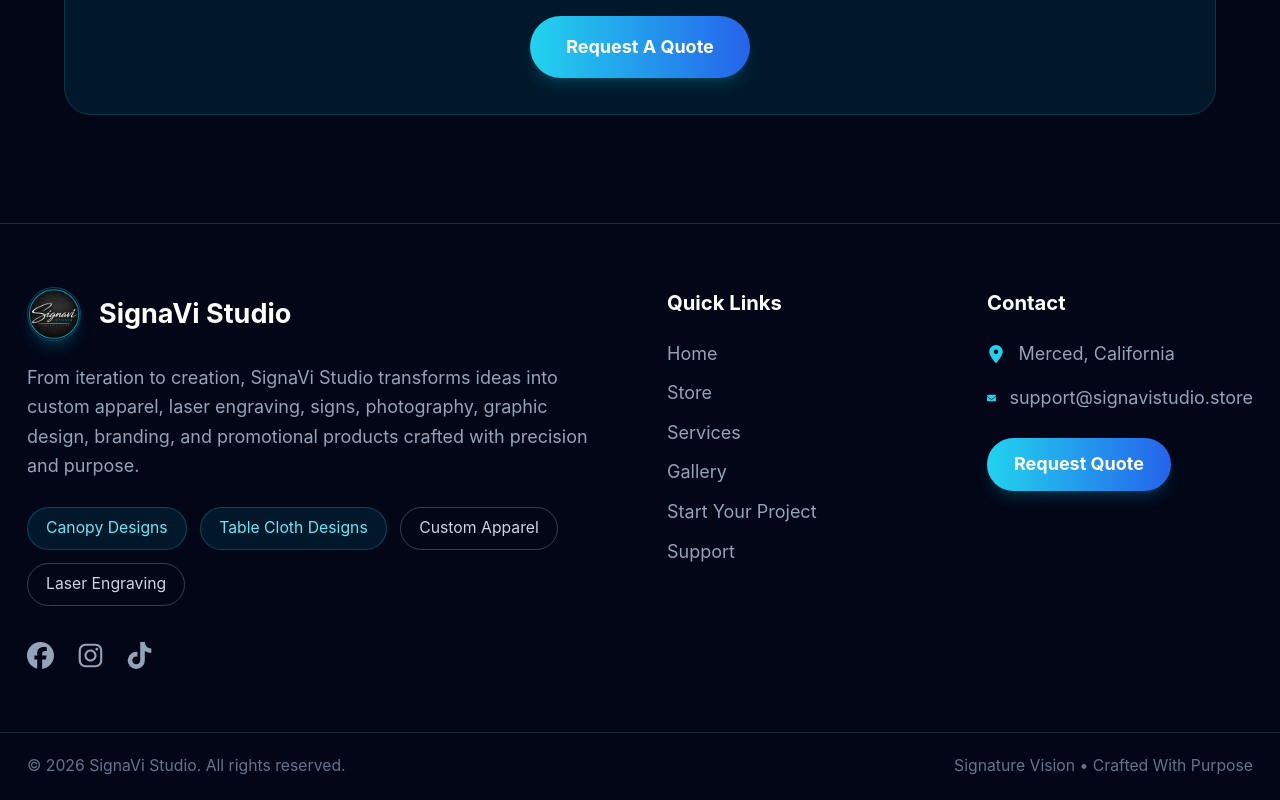
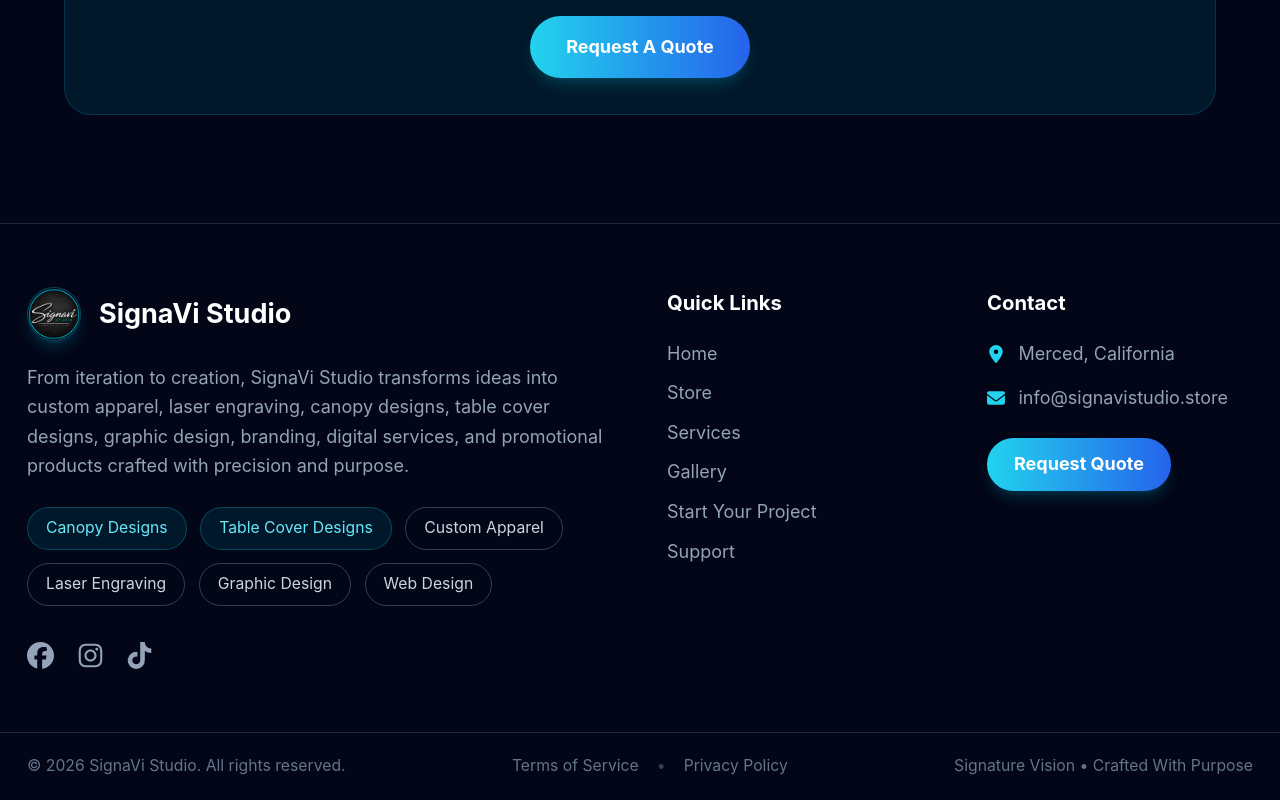
Before and after one commit to outlandi-co/signavi-studio, a React (Vite) app: page / in a window 1280 px wide. Shown: the part 7245-8045 px from the top of the page. Built offline with nearby package versions, Linux system fonts and the light colour scheme; no server answers.

Commit message:
Add Terms Privacy pages and footer links

```diff
--- a/src/components/Footer.jsx
+++ b/src/components/Footer.jsx
@@ -13,42 +13,59 @@ import { Link } from "react-router-dom"
 export default function Footer() {
   return (
     <footer className="border-t border-slate-800 bg-[#020617] text-white">
+
       <div className="mx-auto max-w-7xl px-6 py-14">
+
         <div className="grid gap-12 lg:grid-cols-4">
-          {/* BRAND */}
+
+          {/* =====================================================
+              BRAND
+          ===================================================== */}
+
           <div className="lg:col-span-2">
+
             <div className="mb-5 flex items-center gap-4">
+
               <div className="flex h-12 w-12 items-center justify-center overflow-hidden rounded-full border border-cyan-400/30 bg-slate-950 shadow-lg shadow-cyan-500/20">
-  <img
-    src={logo}
-    alt="SignaVi Studio"
-    className="h-full w-full object-contain"
-  />
-</div>
+
+                <img
+                  src={logo}
+                  alt="SignaVi Studio"
+                  className="h-full w-full object-contain"
+                />
+
+              </div>
 
               <div>
+
                 <h3 className="text-2xl font-bold">
                   SignaVi Studio
                 </h3>
 
+              </div>
 
-              </div>
             </div>
 
             <p className="max-w-xl leading-relaxed text-slate-400">
               From iteration to creation, SignaVi Studio transforms ideas
-              into custom apparel, laser engraving, signs, photography,
-              graphic design, branding, and promotional products crafted
-              with precision and purpose.
+              into custom apparel, laser engraving, canopy designs,
+              table cover designs, graphic design, branding, digital
+              services, and promotional products crafted with precision
+              and purpose.
             </p>
 
+            {/* =====================================================
+                SERVICE BADGES
+            ===================================================== */}
+
             <div className="mt-6 flex flex-wrap gap-3">
+
               <span className="rounded-full border border-cyan-500/30 bg-cyan-500/10 px-4 py-2 text-sm text-cyan-300">
-              Canopy Designs
+                Canopy Designs
               </span>
 
               <span className="rounded-full border border-cyan-500/30 bg-cyan-500/10 px-4 py-2 text-sm text-cyan-300">
-              Table Cloth Designs
+                Table Cover Designs
               </span>
 
               <span className="rounded-full border border-slate-700 px-4 py-2 text-sm text-slate-300">
@@ -58,9 +75,23 @@ export default function Footer() {
               <span className="rounded-full border border-slate-700 px-4 py-2 text-sm text-slate-300">
                 Laser Engraving
               </span>
+
+              <span className="rounded-full border border-slate-700 px-4 py-2 text-sm text-slate-300">
+                Graphic Design
+              </span>
+
+              <span className="rounded-full border border-slate-700 px-4 py-2 text-sm text-slate-300">
+                Web Design
+              </span>
+
             </div>
 
+            {/* =====================================================
+                SOCIAL MEDIA
+            ===================================================== */}
+
             <div className="mt-8 flex gap-5 text-2xl">
+
               <a
                 href="https://www.facebook.com/signavi"
                 target="_blank"
@@ -90,58 +121,104 @@ export default function Footer() {
               >
                 <FaTiktok />
               </a>
+
             </div>
+
           </div>
 
-          {/* QUICK LINKS */}
+          {/* =====================================================
+              QUICK LINKS
+          ===================================================== */}
+
           <div>
+
             <h4 className="mb-5 text-lg font-bold">
               Quick Links
             </h4>
 
             <div className="flex flex-col gap-3 text-slate-400">
-              <Link className="hover:text-cyan-300" to="/">
+
+              <Link
+                className="hover:text-cyan-300"
+                to="/"
+              >
                 Home
               </Link>
 
-              <Link className="hover:text-cyan-300" to="/store">
+              <Link
+                className="hover:text-cyan-300"
+                to="/store"
+              >
                 Store
               </Link>
 
-              <Link className="hover:text-cyan-300" to="/services">
+              <Link
+                className="hover:text-cyan-300"
+                to="/services"
+              >
                 Services
               </Link>
 
-              <Link className="hover:text-cyan-300" to="/gallery">
+              <Link
+                className="hover:text-cyan-300"
+                to="/gallery"
+              >
                 Gallery
               </Link>
 
-              <Link className="hover:text-cyan-300" to="/quote">
+              <Link
+                className="hover:text-cyan-300"
+                to="/quote"
+              >
                 Start Your Project
               </Link>
 
-              <Link className="hover:text-cyan-300" to="/support">
+              <Link
+                className="hover:text-cyan-300"
+                to="/support"
+              >
                 Support
               </Link>
+
             </div>
+
           </div>
 
-          {/* CONTACT */}
+          {/* =====================================================
+              CONTACT
+          ===================================================== */}
+
           <div>
+
             <h4 className="mb-5 text-lg font-bold">
               Contact
             </h4>
 
             <div className="flex flex-col gap-4 text-slate-400">
+
               <div className="flex items-center gap-3">
+
                 <FaLocationDot className="text-cyan-400" />
-                <span>Merced, California</span>
+
+                <span>
+                  Merced, California
+                </span>
+
               </div>
 
               <div className="flex items-center gap-3">
+
                 <FaEnvelope className="text-cyan-400" />
-                <span>support@signavistudio.store</span>
+
+                <a
+                  href="mailto:info@signavistudio.store"
+                  className="transition hover:text-cyan-300"
+                >
+                  info@signavistudio.store
+                </a>
+
               </div>
+
             </div>
 
             <Link
@@ -150,22 +227,60 @@ export default function Footer() {
             >
               Request Quote
             </Link>
+
           </div>
+
         </div>
+
       </div>
 
+      {/* =====================================================
+          BOTTOM FOOTER
+      ===================================================== */}
+
       <div className="border-t border-slate-800">
+
         <div className="mx-auto flex max-w-7xl flex-col items-center justify-between gap-4 px-6 py-5 text-sm text-slate-500 md:flex-row">
+
           <p>
             © {new Date().getFullYear()} SignaVi Studio.
             All rights reserved.
           </p>
 
+          {/* =================================================
+              LEGAL LINKS
+          ================================================= */}
+
+          <div className="flex flex-wrap items-center justify-center gap-4">
+
+            <Link
+              to="/terms"
+              className="transition hover:text-cyan-300"
+            >
+              Terms of Service
+            </Link>
+
+            <span className="hidden text-slate-700 sm:inline">
+              •
+            </span>
+
+            <Link
+              to="/privacy"
+              className="transition hover:text-cyan-300"
+            >
+              Privacy Policy
+            </Link>
+
+          </div>
+
           <p>
             Signature Vision • Crafted With Purpose
           </p>
+
         </div>
+
       </div>
+
     </footer>
   )
 }
```
